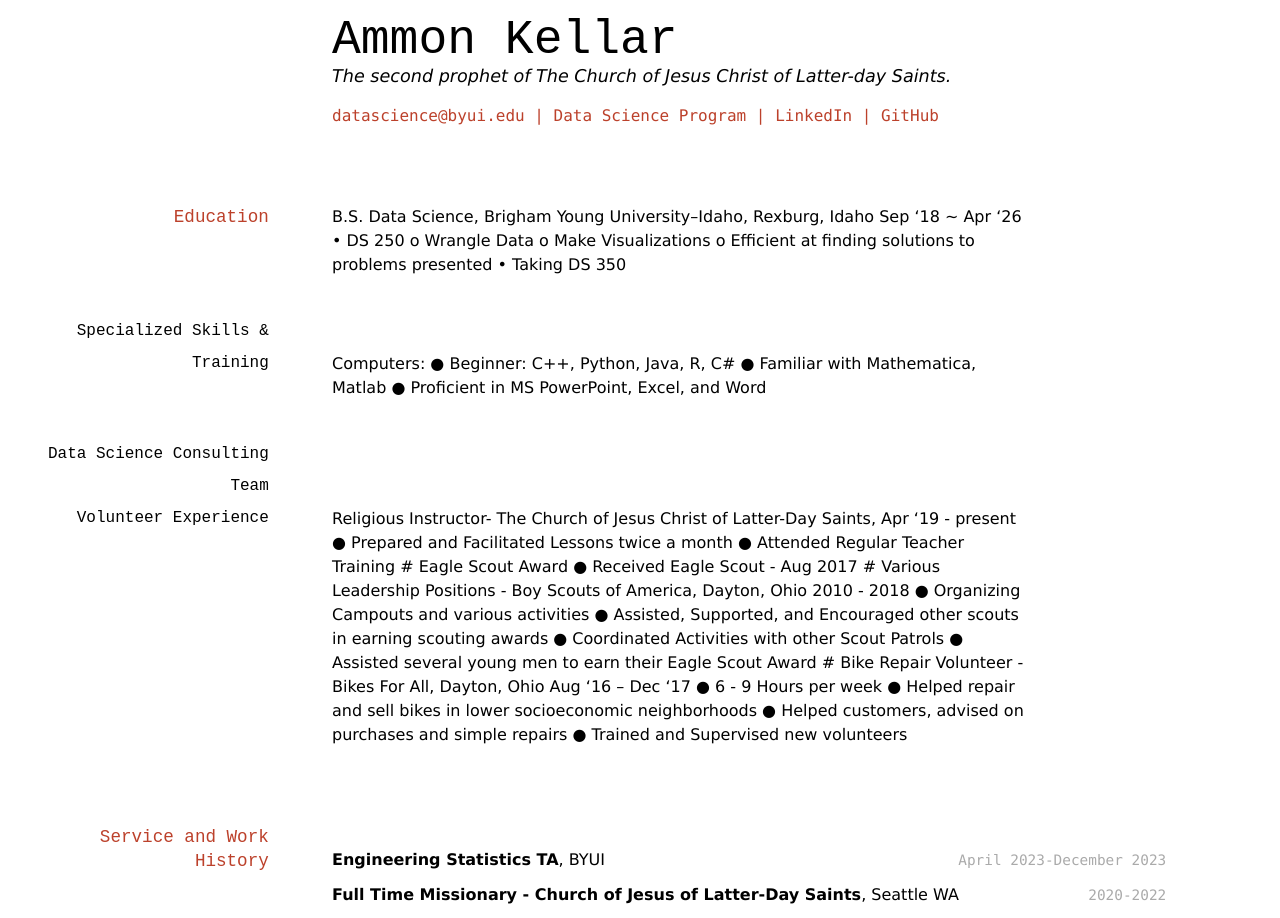
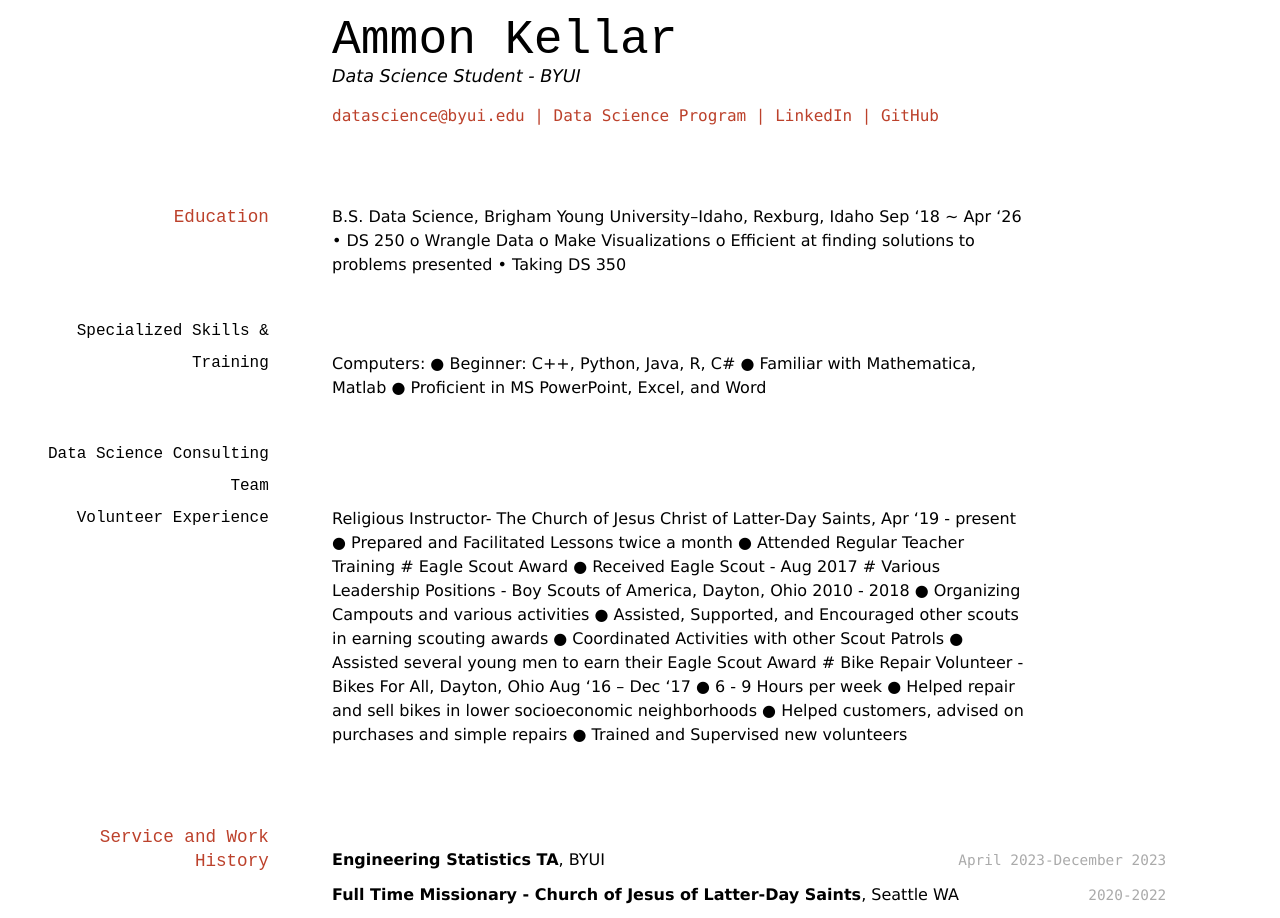
Before and after one commit to ammon502/DS-250-Resume, a Jekyll site: the page built from docs/index.md, in a window 1280 px wide. Built offline with Jekyll 4.4.1, drawn with Linux system fonts in a browser that asks for light colours.

Commit message:
I'm not Second Prophet

```diff
--- a/docs/index.md
+++ b/docs/index.md
@@ -3,8 +3,7 @@ layout: cv
 title: Ammon Kellar's Resume
 ---
 # Ammon Kellar
-The second prophet of The Church of Jesus Christ of Latter-day Saints.
-
+Data Science Student - BYUI
 <div id="webaddress">
 <a href="datascience@byui.edu">datascience@byui.edu</a>
 | <a href="https://byuidatascience.github.io/development.html">Data Science Program</a>
```
